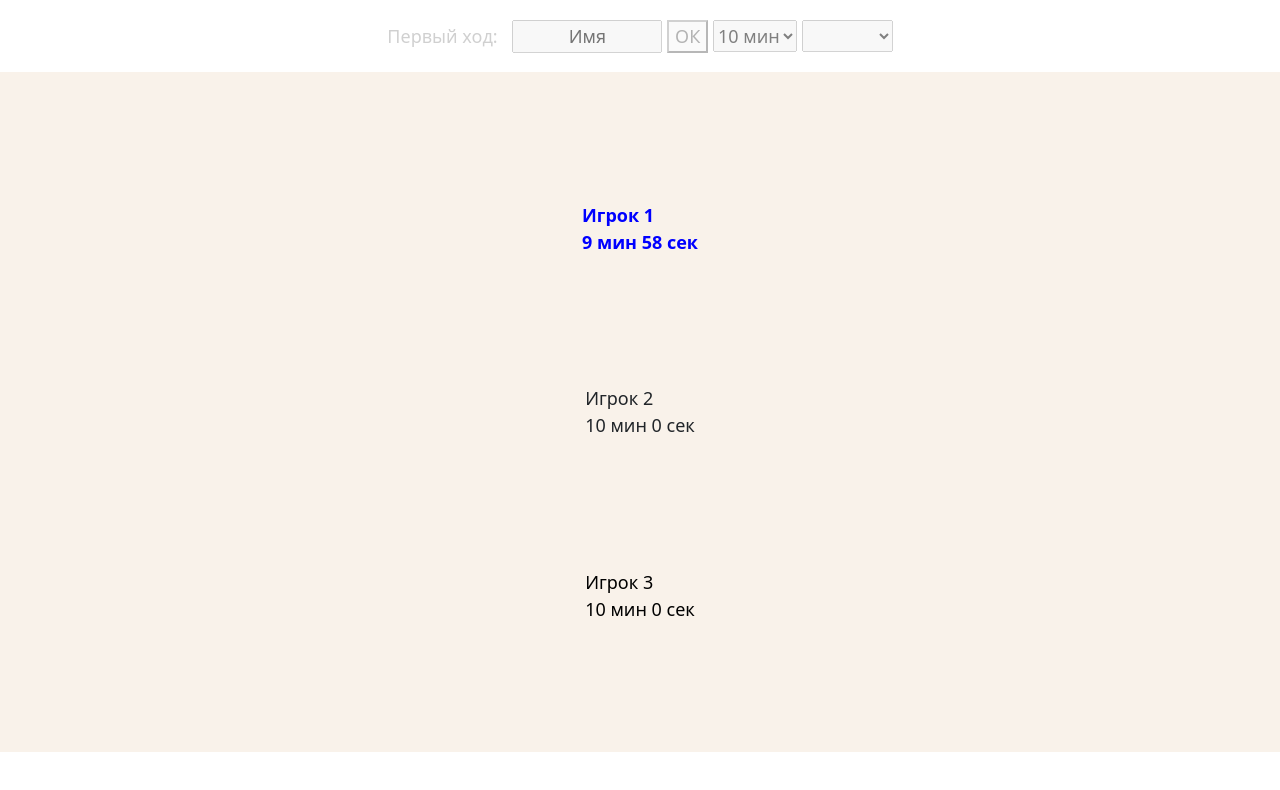
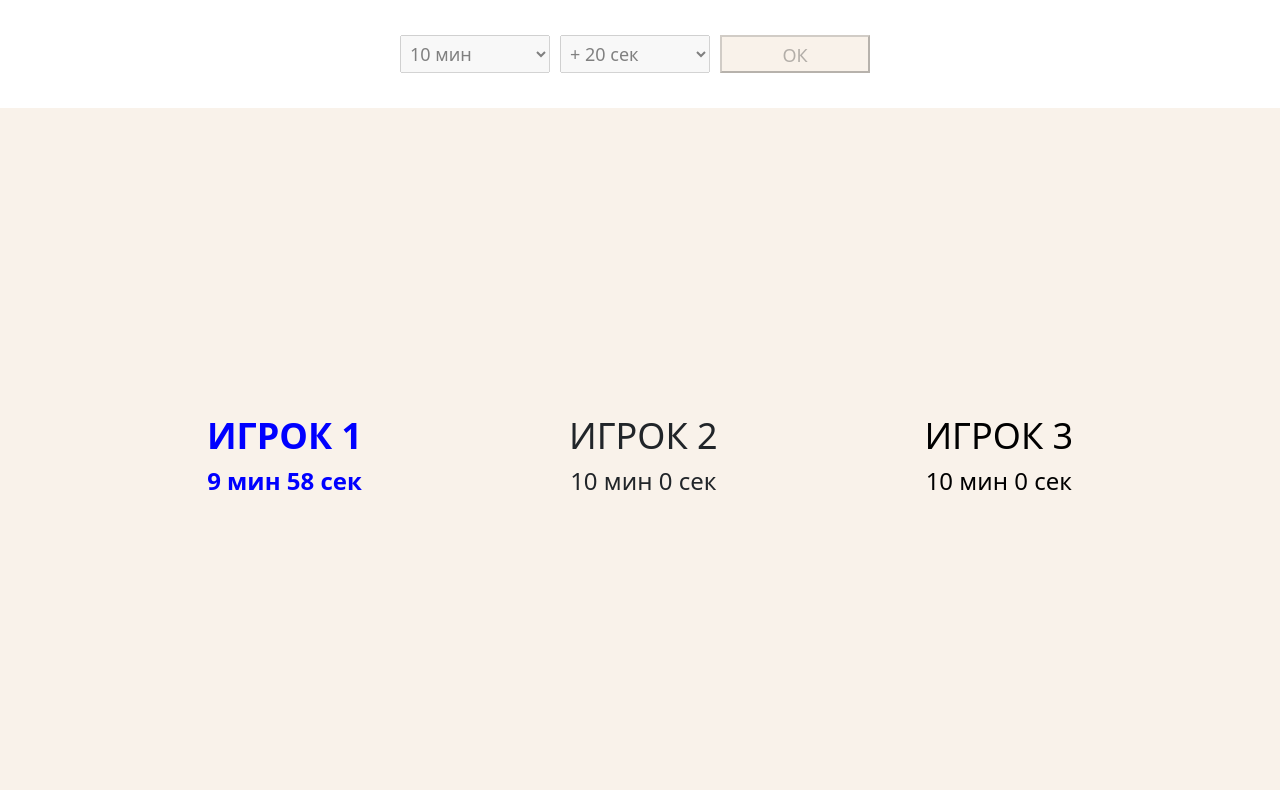
Before and after one commit to MYUPOPOV/boardGamesTimer, a website built with webpack: page dist/index.html in a window 1280 px wide. Both pictures are taken after a click on the button "ОК". Built offline with nearby package versions, Linux system fonts and the light colour scheme.

Commit message:
003 Layout changes and Added notification

```diff
--- a/dist/css/style.css
+++ b/dist/css/style.css
@@ -29,12 +29,16 @@
 .bold {
   font-weight: 800;
 }
+.hidden {
+  display: none;
+}
 
 html {
   font-family: 'Roboto';
-  font-size: 18px;
+  font-size: 24px;
 }
 body {
+  position: relative;
 	box-sizing: border-box;
 	margin: 0;
 	padding: 0;
@@ -43,28 +47,76 @@ body {
   align-items: center;
 }
 header {
+  height: 68px;
   margin: 20px 10px;
-  height: 32px;
-}
-.header__label {
-  margin-right: 10px;
-}
-.header__input {
-  width: 150px;
-  text-align: center;
+  display: flex;
+  align-items: center;
+  font-size: 18px;
 }
 .header__button {
-  /* height: 100%; */
+  height: 38px;
+  padding: 5px;
+  width: 150px;
+  margin-right: 10px;
+  background-color: #f9f2ea;
 }
 #select_timeRemaining, #select_addingTime {
-  height: 100%;
+  margin-right: 10px;
+  /* height: 32px; */
+  width: 150px;
+  padding: 5px;
 }
 main {
   width: 100vw;
-  height: 85vh;
+  height: calc(100vh - 108px);
+  display: flex;
+  align-items: center;
+  justify-content: space-evenly;
+  background-color: #f9f2ea;
+}
+input {
+  text-transform: uppercase;
+  height: 50px;
+  padding: 5px;
+  text-align: center;
+}
+.player {
   display: flex;
   flex-direction: column;
   align-items: center;
-  justify-content: space-evenly;
-  background-color: rgb(249, 242, 234);
 }
+.player__label {
+  font-size: 36px;
+}
+.popup {
+  display: none;
+  position: fixed;
+  left: 50%;
+  top: 50%;
+  transform: translate(-50%, -50%);
+  height: 30vh;
+  width: 30vw;
+  font-size: 36px;
+  font-weight: 800;
+  text-align: center;
+  color: green;
+  background-color: white;
+  border: solid 2px orange;
+  animation: disappearance 1s;
+  animation-iteration-count: 1;
+}
+.popup-active {
+  display: flex;
+  justify-content: center;
+  align-items: center;
+  animation: disappearance 1s;
+}
+
+@keyframes disappearance {
+  0% {
+    opacity: 1;
+  }
+  100% {
+    opacity: 0;
+  }
+}
--- a/dist/index.html
+++ b/dist/index.html
@@ -13,37 +13,40 @@
 
   <body class="">
     <header class="header">
-      <label class="header__label">Первый ход:</label>
-      <input class="header__input" id="starting_player_name" placeholder="Имя">
-      <button class="header__button" id="start_game">ОК</button>
       <select name="timeRemaining" id="select_timeRemaining">
         <option value="10">10 мин</option>
         <option value="20">20 мин</option>
         <option value="5">5 мин</option>
       </select>
       <select name="addingTime" id="select_addingTime">
-        <option value="10">+ 20 сек</option>
-        <option value="20">+ 30 сек</option>
-        <option value="5">+ 10 сек</option>
+        <option value="20">+ 20 сек</option>
+        <option value="30">+ 30 сек</option>
+        <option value="10">+ 10 сек</option>
       </select>
+      <button class="header__button" id="start_game">ОК</button>
     </header>
 
     <main class="main">
-      <div class="player_1">
-        <div class="player_1__name">Игрок 1</div>
+      <div class="player player_1">
+        <input class="player__input" placeholder="ИГРОК 1">
+        <label class="player__label hidden">ИГРОК 1</label>
         <div class="player_1__timeRemaining"></div>
       </div>
 
-      <div class="player_2">
-        <div class="player_2__name">Игрок 2</div>
+      <div class="player player_2">
+        <input class="player__input" placeholder="ИГРОК 2">
+        <label class="player__label hidden">ИГРОК 2</label>
         <div class="player_2__timeRemaining"></div>
       </div>
-      <div class="player_3">
-        <div class="player_3__name">Игрок 3</div>
+      <div class="player player_3">
+        <input class="player__input" placeholder="ИГРОК 3">
+        <label class="player__label hidden">ИГРОК 3</label>
         <div class="player_3__timeRemaining"></div>
       </div>
     </main>
-
+    <div class="popup">
+      <div class="popup__message"></div>
+    </div>
     <footer class="footer">
     </footer>
   </body>
--- a/dist/js/main.js
+++ b/dist/js/main.js
@@ -1,12 +1,17 @@
 const main = document.querySelector('main');
-const startingPlayer = document.getElementById('starting_player_name');
+const header = document.querySelector('header');
+const playerNameInputs = document.querySelectorAll('.input');
 const startButton = document.getElementById('start_game');
 const selectTimeRemaining = document.getElementById('select_timeRemaining');
 const selectAddingTime = document.getElementById('select_addingTime');
+const popup = document.querySelector('.popup');
+
 
 let addingTime;
 let secondsCounting;
 let activeIndex;
+let isGameStarted = false;
+let isGamePaused = false;
 
 // Задаем объекты и массив игроков
 const player_1 = {
@@ -34,6 +39,7 @@ const startCountTime = (item) => {
   secondsCounting = setInterval(() => {
     if (item.timeRemaining <= 1) {
       clearInterval(secondsCounting)
+      showNitification('Время закончилось');
     }
     item.timeRemaining--;
     changeShowingTime(item);
@@ -49,6 +55,7 @@ const changeShowingTime = (item) => {
   item.timer.textContent=timeString;
 };
 
+// Сменить цвет имени и таймера
 const changeColorTime = (item) => {
   let color;
   if (item.timeRemaining >= 600) {
@@ -69,7 +76,7 @@ const changeActivePlayer = () => {
   clearInterval(secondsCounting)
   players.forEach((item, index) => {
     if (item.activeTurn) {
-      activeIndex = index
+      activeIndex = index;
     }
   });
   players[activeIndex].timeRemaining = players[activeIndex].timeRemaining + addingTime;
@@ -80,30 +87,76 @@ const changeActivePlayer = () => {
   if (activeIndex + 1 < players.length) {
     players[activeIndex + 1].activeTurn = true
     startCountTime(players[activeIndex + 1])
+    activeIndex++;
+    if (!popup.classList.contains('popup-active')) {
+      showNitification(`+ ${addingTime} сек`);
+    }
   } else {
     players[0].activeTurn = true
     startCountTime(players[0])
+    activeIndex = 0;
+    if (!popup.classList.contains('popup-active')) {
+      showNitification(`+ ${addingTime} сек`);
+    }
   }
+}
+
+// Меняем имена в input на label
+const switchInputToLabel = (item) => {
+  const input = item.card.querySelector('.player__input')
+  const label = item.card.querySelector('.player__label')
+  if (input.value.trim()) {
+    label.textContent = input.value.toUpperCase()
+  } else {
+    label.textContent = input.getAttribute("placeholder")
+  }
+  input.classList.toggle('hidden')
+  label.classList.toggle('hidden')
+}
+
+// Переключить паузу игры
+const togglePause = () => {
+  if (isGamePaused) {
+    isGamePaused = !isGamePaused;
+    startCountTime(players[activeIndex])
+    showNitification('Игра возобновлена');
+  } else {
+    isGamePaused = !isGamePaused;
+    clearInterval(secondsCounting)
+    showNitification('Игра остановлена');
+  }
+}
+
+// Показать оповещение
+const showNitification = (message) => {
+  popup.classList.add('popup-active')
+  popup.querySelector('.popup__message').textContent=message;
+  setTimeout(() => {
+    popup.classList.remove('popup-active')
+  }, 900)
 }
 
 // Начинаем игру: фриз имени, запуск времени для первого игрока
 const startGame = () => {
-  startingPlayer.disabled = true;
+  showNitification('Игра началась');
+  playerNameInputs.disabled = true;
   startButton.disabled = true;
   selectTimeRemaining.disabled = true;
   selectAddingTime.disabled = true;
-  addingTime = ++selectAddingTime.value;
-
-  document.querySelector('.header__label').classList.add('unactive');
+  addingTime = selectAddingTime.value;
+  addingTime = ++addingTime - 1;
   players.forEach( (item) => {
     item.timeRemaining = selectTimeRemaining.value*60;
     changeShowingTime(item)
-
+    switchInputToLabel(item)
   })
-  players[2].timeRemaining = players[0].timeRemaining - addingTime;
-  players[2].activeTurn = true;
+  players[players.length - 1].timeRemaining = players[players.length - 1].timeRemaining - addingTime;
+  players[players.length - 1].activeTurn = true;
   changeActivePlayer();
+  activeIndex = 0;
+  isGameStarted = true
 }
 
 startButton.addEventListener('click', startGame)
-main.addEventListener('dblclick', changeActivePlayer)
+main.addEventListener('dblclick', () => {if (isGameStarted && !isGamePaused) {changeActivePlayer()} })
+header.addEventListener('dblclick', () => {if (isGameStarted) {togglePause()} } )
```
